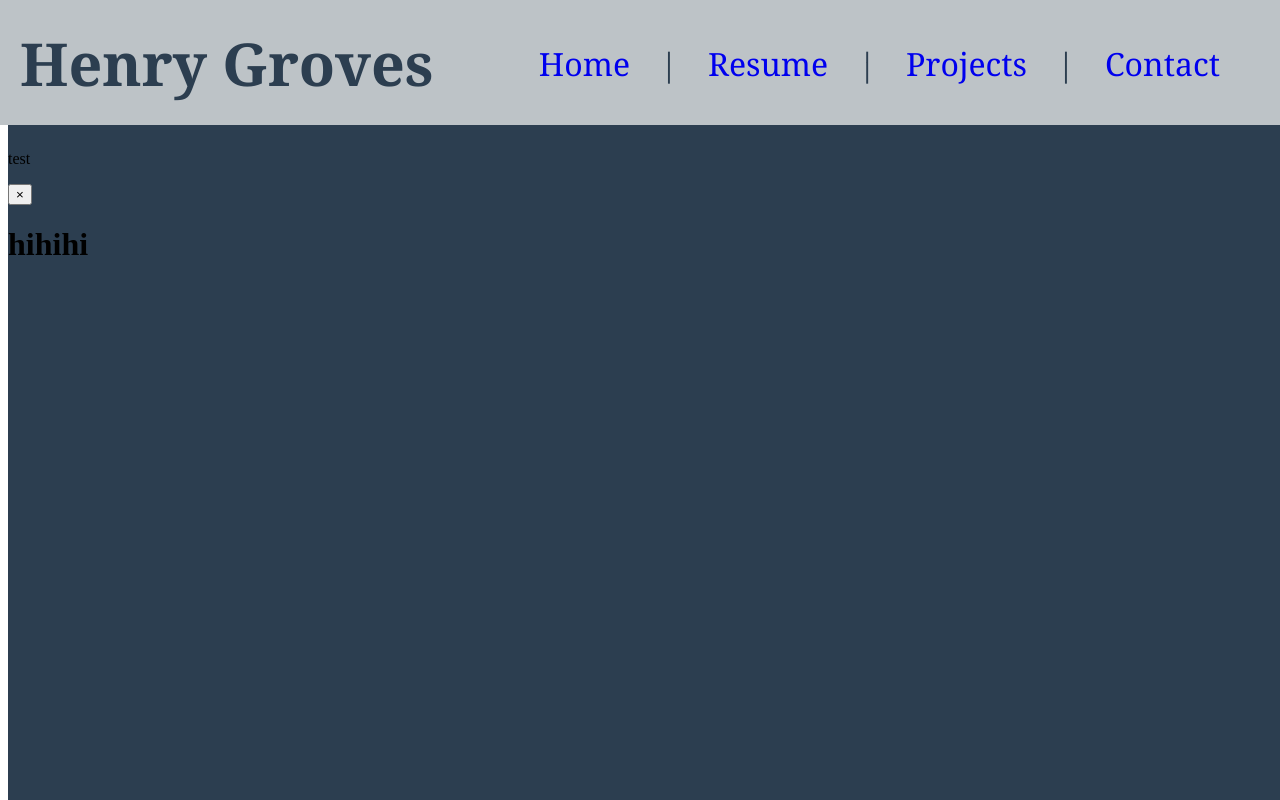
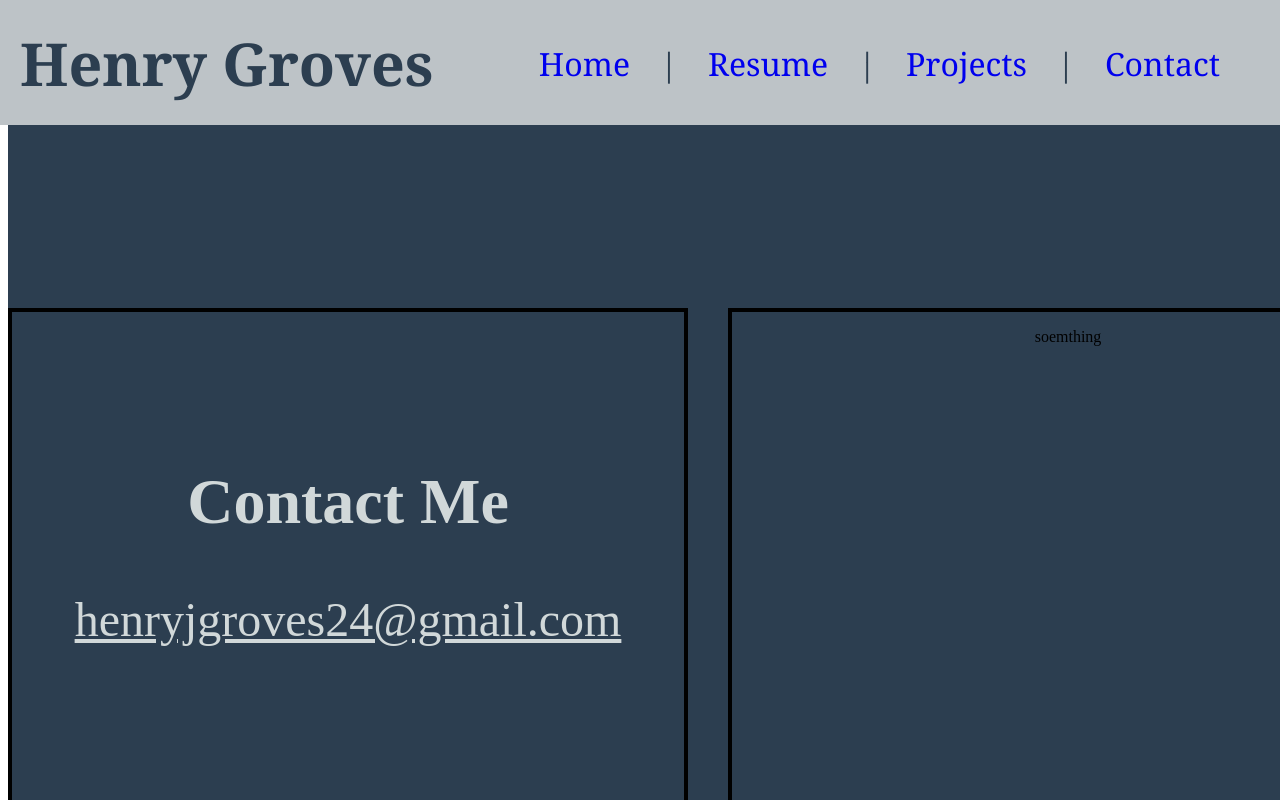
Before and after one commit to hgroves22/portfolioWebsite, a React (Vite) app: page /contact in a window 1280 px wide. Shown: the top 800 px of the page. Built offline with nearby package versions, Linux system fonts and the light colour scheme.

Commit message:
first part of the contact page

```diff
--- a/src/ContactPage.jsx
+++ b/src/ContactPage.jsx
@@ -1,23 +1,18 @@
 import React from 'react';
-import './components/ProjectsPage.css';
-import projectList from './components/projectList';
-import bookImage from './assets/book.jpg'
+import './components/ContactPage.css';
+
 function Contact() {
 
   return (
-    <div>
-      <br></br>
-      <br></br>
-      <br></br>
-      <br></br>
-      <br></br>
-      <br></br>
-      <br></br>
-      <p>test</p>
-      <div>
-        <button onClick={() => setShowPopup(false)} className="popup-close">&times;</button>
-        <h1>hihihi</h1>
+    <div className="cp-main">
+      <div className="cp-left-flex cp-side">
+        <h2 className="cp-left-header">Contact Me</h2>
+        <a href="mailto:henryjgroves24@gmail.com" className="cp-left-sub">henryjgroves24@gmail.com</a>
       </div>
+
+      <div className="cp-right-flex cp-side">
+        <p>soemthing</p>
+        </div>
     </div>
   );
 }
--- /dev/null
+++ b/src/components/ContactPage.css
@@ -0,0 +1,37 @@
+.cp-main {
+  padding-top: 300px;
+  text-align: center;
+  display: flex;
+  justify-content: center;
+  align-items: center;
+  gap: 40px;
+}
+
+.cp-side {
+  width: 700px;
+  height: 700px;
+  border: 4px solid black;;
+}
+
+.cp-left-flex {
+  color: #D1D8D9;
+}
+
+.cp-left-header {
+  padding-top: 100px;
+  font-size: 4rem;
+}
+
+.cp-left-sub {
+  color: #D1D8D9;
+  padding-top: 20px;
+  font-size: 3rem;
+}
+
+.cp-left-sub:hover {
+  color: white;
+}
+
+.cp-left-sub:visited {
+  color: white;
+}
```
